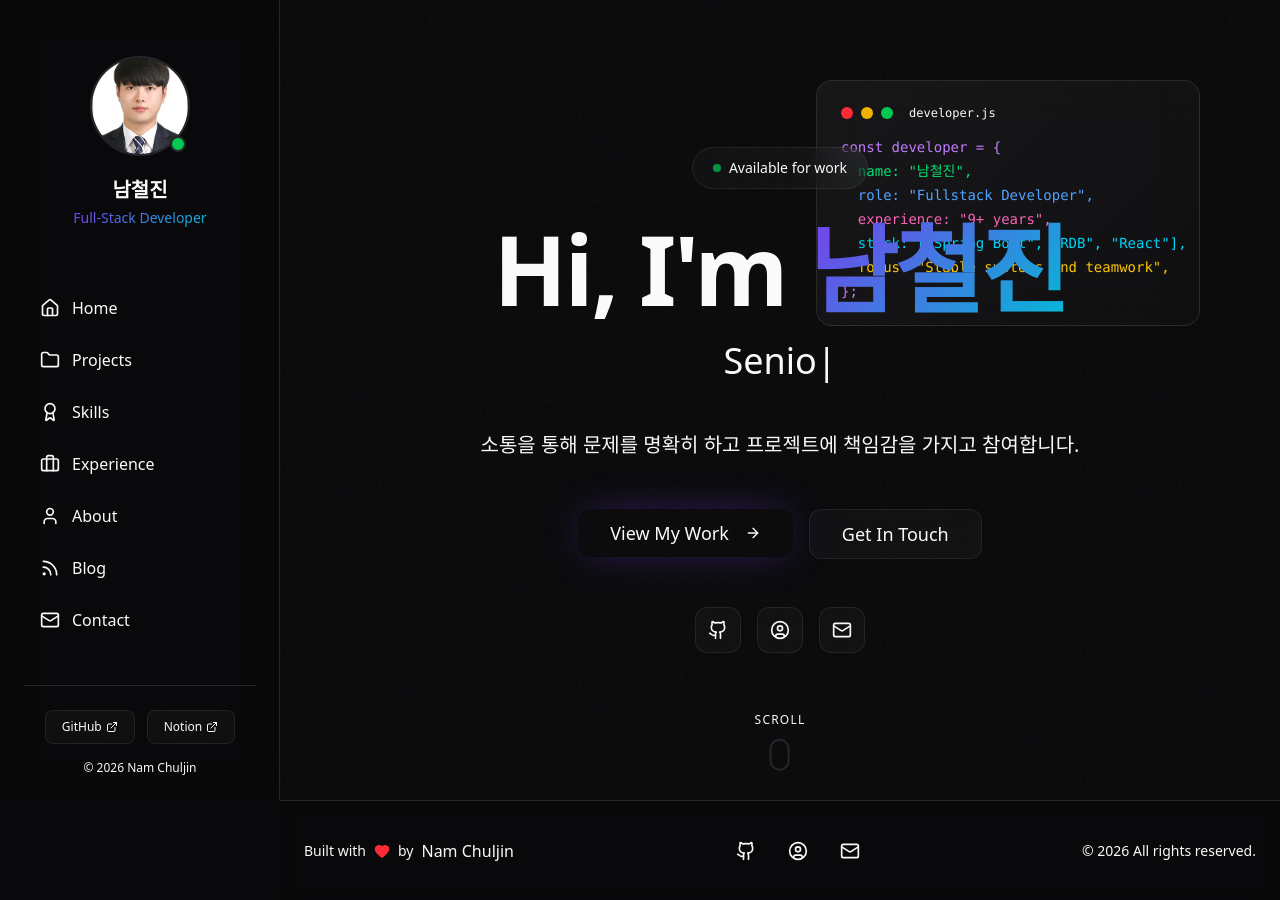
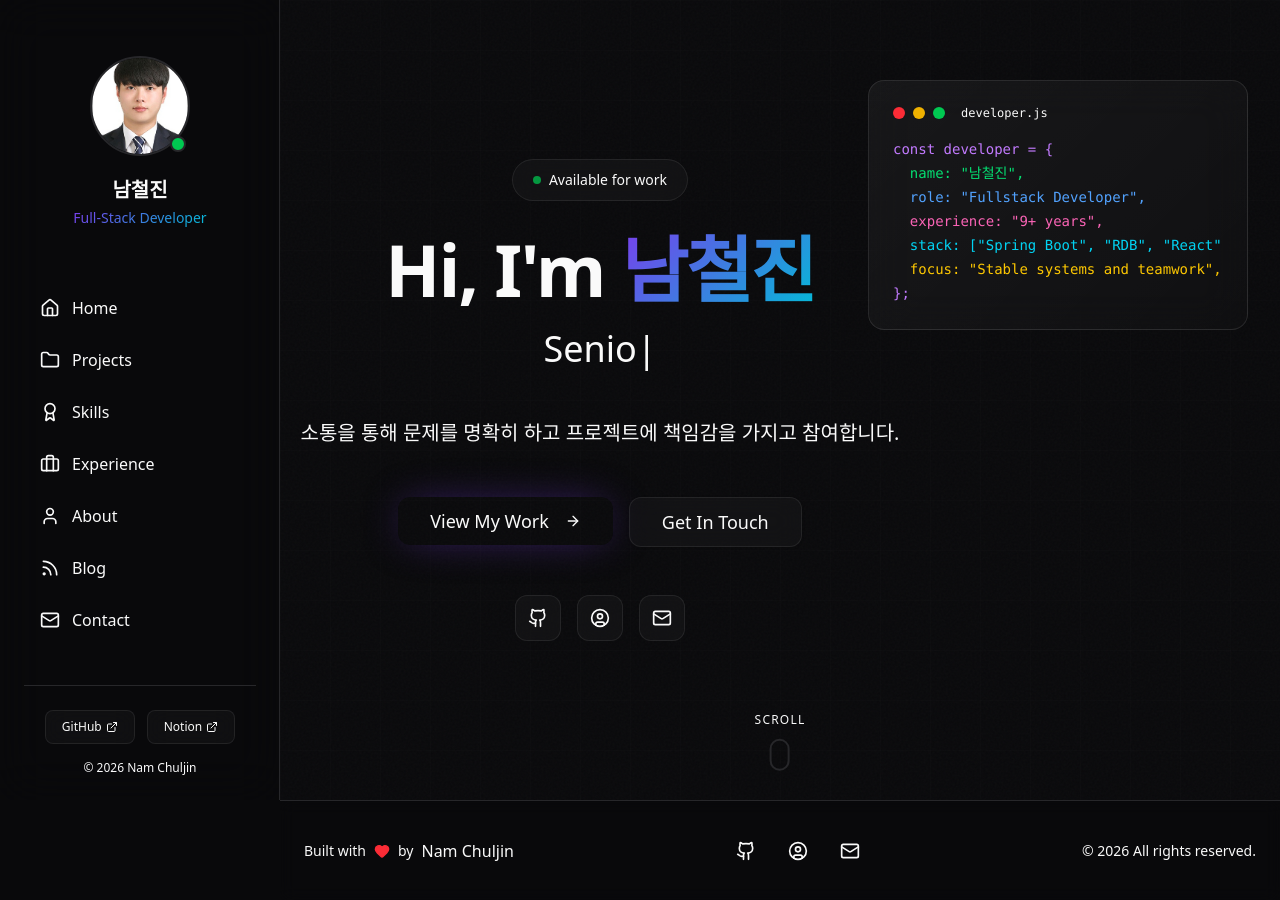
Before and after one commit to NCJ-Dev/ncj-dev.github.io, a Next.js app: page / in a window 1280 px wide. Built offline with nearby package versions, Linux system fonts and the light colour scheme.

Commit message:
fix(ui): hide transient code panel scrollbar and finalize resume layout updates

```diff
--- a/src/app/page.tsx
+++ b/src/app/page.tsx
@@ -32,31 +32,31 @@ export default function Home() {
                 className="absolute top-1/2 left-1/2 -translate-x-1/2 -translate-y-1/2 w-[800px] h-[800px] rounded-full bg-secondary/5 blur-[150px]"></div>
 
             <motion.div
-                className="absolute top-20 right-10 lg:right-20 hidden lg:block"
+                className="absolute top-20 right-8 2xl:right-20 hidden xl:block"
                 initial={{opacity: 0, x: 50}}
                 animate={{opacity: 1, x: 0}}
                 transition={{delay: 0.5, duration: 0.8}}
             >
-                <div className="glass-card rounded-2xl p-6 max-w-sm animate-float">
+                <div className="glass-card rounded-2xl p-6 w-[380px] 2xl:w-[420px] max-w-[calc(100vw-2rem)] overflow-hidden animate-float">
                     <div className="flex items-center gap-2 mb-4">
                         <div className="w-3 h-3 rounded-full bg-red-500"></div>
                         <div className="w-3 h-3 rounded-full bg-yellow-500"></div>
                         <div className="w-3 h-3 rounded-full bg-green-500"></div>
                         <span className="ml-2 text-xs text-muted-foreground font-mono">developer.js</span>
                     </div>
-                    <pre className="text-sm font-mono space-y-1">
+                    <div className="text-sm font-mono leading-6 overflow-x-hidden">
             {codeLines.map((line, i) => (
                 <motion.div
                     key={i}
                     initial={{opacity: 0, x: -20}}
                     animate={{opacity: 1, x: 0}}
                     transition={{delay: 1 + i * 0.15}}
-                    className={line.color}
+                    className={`${line.color} whitespace-pre`}
                 >
                     {line.text}
                 </motion.div>
             ))}
-          </pre>
+          </div>
                 </div>
             </motion.div>
 
@@ -66,7 +66,7 @@ export default function Home() {
                     initial={{opacity: 0}}
                     animate={{opacity: 1}}
                     transition={{duration: 0.5}}
-                    className="flex flex-col items-center max-w-5xl"
+                    className="flex w-full flex-col items-center max-w-5xl xl:pr-[360px] 2xl:pr-[420px]"
                 >
                     <motion.div
                         initial={{opacity: 0, y: 30}}
@@ -85,7 +85,7 @@ export default function Home() {
                         initial={{opacity: 0, y: 30}}
                         animate={{opacity: 1, y: 0}}
                         transition={{duration: 0.5, delay: 0.2}}
-                        className="text-6xl md:text-7xl lg:text-8xl font-bold mb-6 tracking-tight"
+                        className="text-5xl md:text-6xl xl:text-7xl 2xl:text-8xl font-bold mb-6 tracking-tight"
                     >
                         <span className="text-foreground">Hi, I'm </span>
                         <span className="text-gradient">남철진</span>
```
